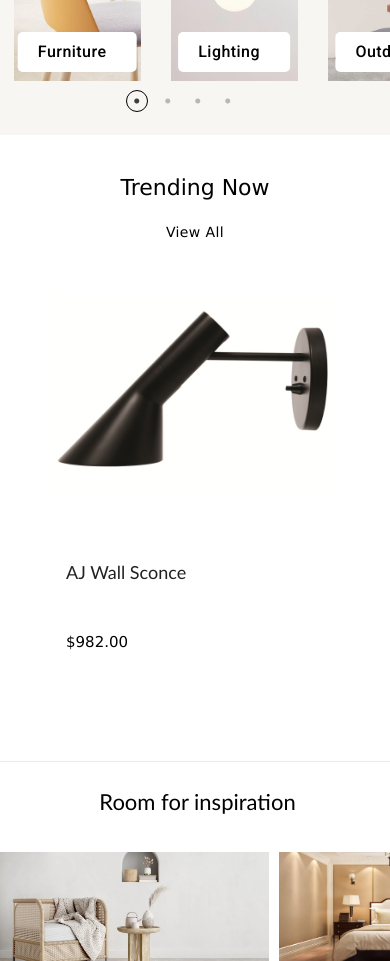
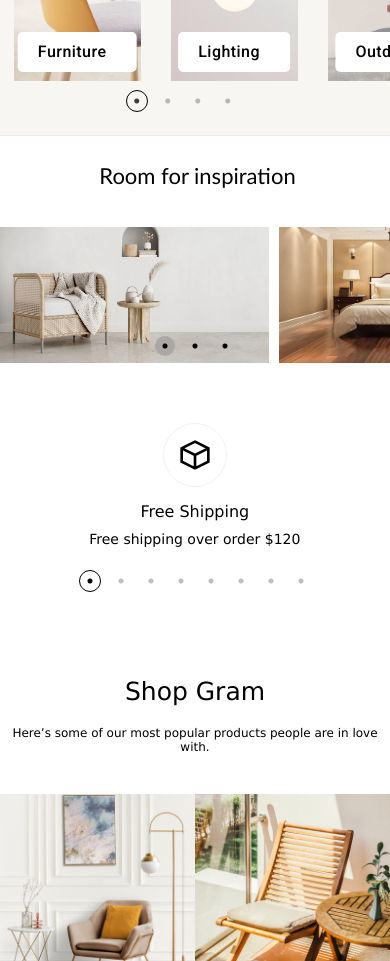
Before and after one commit to PainterAlhaj/ecomusalhaj, a React (Create React App) app: page / in a window 390 px wide. Shown: the part 1160-2121 px from the top of the page. Built offline with nearby package versions, Linux system fonts and the light colour scheme; the HTML template or start-up script is replaced by a standard one.

Commit message:
responsive2

```diff
--- a/src/App.js
+++ b/src/App.js
@@ -30,7 +30,7 @@ const App = () => {
 
    <CardSlider/>
 
-<ProductSlider/>
+{/* <ProductSlider/> */}
 <RoomSlider/>
 <FreeServices/>
 
```
